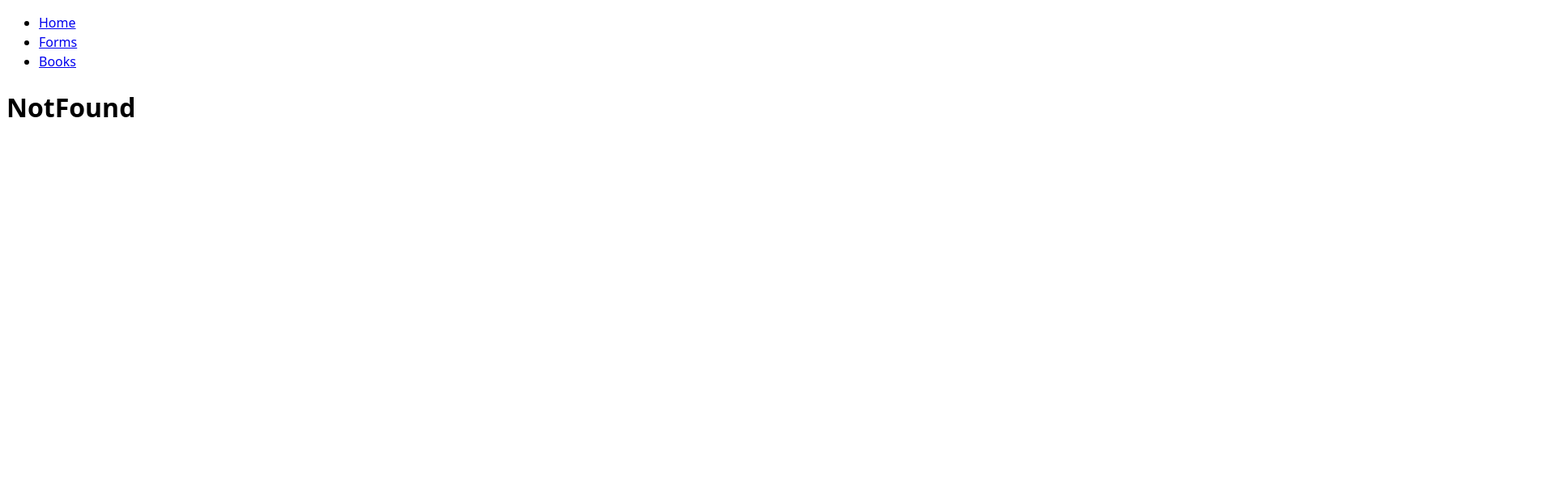
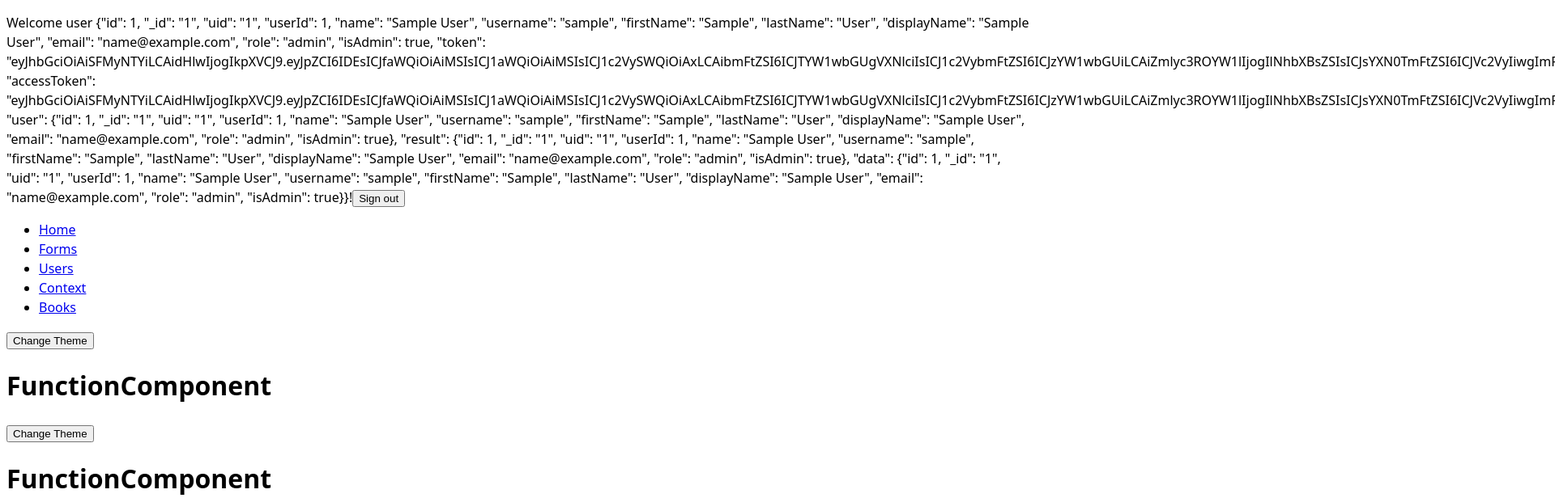
Before and after one commit to hedgehok/ru-react, a React (Vite) app: page /context in a window 1280 px wide. Shown: the top 616 px of the page at 81% size, 1920 px wide, since content can reach past the window. Built offline with nearby package versions, Linux system fonts and the light colour scheme; sample sign-in values are in the browser's storage.

Commit message:
react context

```diff
--- a/src/App.jsx
+++ b/src/App.jsx
@@ -2,29 +2,37 @@ import { Routes, Route, Link, NavLink } from "react-router-dom";
 import "./App.css";
 import { Home } from "./pages/Home";
 import { Forms } from "./pages/Forms";
+import { Context } from "./pages/Context";
 import { Books } from "./pages/Books";
 import { Book } from "./pages/Book";
 import { NotFound } from "./pages/NotFound";
 import { BooksLayout } from "./layout/BooksLayout";
+import { Users } from "./pages/Users";
+import { AuthProvider } from "./context/AuthProvider";
+import { MainLayout } from "./layout/MainLayout";
+import { Login } from "./pages/Login";
+import { PrivateRoute } from "./components/PrivateRoute";
 
 function App() {
     return (
         <>
-            <ul>
-                <li><Link to="/">Home</Link></li>
-                <li><Link to="/forms">Forms</Link></li>
-                <li><NavLink to="/books" style={({ isActive }) => isActive ? {color: 'red'} : {}}>Books</NavLink></li>
-            </ul>
+            <AuthProvider>
                 <Routes>
+                    <Route element={<MainLayout />}>
                         <Route path="/" element={<Home />}/>
                         <Route path="/forms" element={<Forms />}/>
+                        <Route path="/users" element={<PrivateRoute><Users /></PrivateRoute>}/>
+                        <Route path="/context" element={<Context />}/>
                         <Route path="/books" element={<BooksLayout />}>
                             <Route index element={<Books />}/>
                             <Route path=":id" element={<Book />}/>
                             <Route path=":id/:img?" element={<Book />}/>
                         </Route>
                         <Route path="*" element={<NotFound />}/>
+                    </Route>
+                    <Route path="/login" element={<Login />}/>
                 </Routes>
+            </AuthProvider>
         </>
     );
 }
--- /dev/null
+++ b/src/components/AuthStatus.jsx
@@ -0,0 +1,24 @@
+import { useNavigate } from "react-router-dom";
+import { useAuth } from "../context/AuthProvider";
+
+export function AuthStatus() {
+    const auth = useAuth();
+    const navigate = useNavigate();
+
+    const handleSignout = () => {
+        auth.signout(() => {
+            navigate('/');
+        });
+    }
+
+    if (auth.user === null) {
+        return <p>You are not logged in.</p>
+    }
+
+    return (
+        <p>
+            Welcome user {auth.user}!
+            <button onClick={handleSignout}>Sign out</button>
+        </p>
+    );
+}
--- /dev/null
+++ b/src/components/FunctionComponent.jsx
@@ -0,0 +1,20 @@
+import { useTheme, useThemeUpdate } from "../context/ThemeProvider";
+
+function getTheme(theme) {
+    return {
+        background: theme ? '#000000' : '#ffffff',
+        color: theme ? '#ffffff' : '#000000'
+    }
+}
+
+export function FunctionComponent() {
+    const dark = useTheme();
+    const changeTheme = useThemeUpdate();
+
+    return (
+        <div style={getTheme(dark)}>
+            <h1>FunctionComponent</h1>
+            <button onClick={changeTheme}>Change Theme</button>
+        </div>
+    );
+}
--- /dev/null
+++ b/src/components/FunctionWrapComponent.jsx
@@ -0,0 +1,16 @@
+import { useThemeUpdate } from "../context/ThemeProvider";
+import { FunctionComponent } from "./FunctionComponent";
+
+
+export function FunctionWrapComponent() {
+    const changeTheme = useThemeUpdate();
+
+    return (
+        <>
+            <button onClick={changeTheme}>Change Theme</button>
+            <FunctionComponent />
+            <FunctionComponent />
+            <FunctionComponent />
+        </>
+    );
+}
--- /dev/null
+++ b/src/components/PrivateRoute.jsx
@@ -0,0 +1,13 @@
+import { Navigate, useLocation } from "react-router-dom";
+import { useAuth } from "../context/AuthProvider";
+
+export function PrivateRoute({ children }) {
+    const auth = useAuth();
+    const location = useLocation();
+
+    if (auth.user === null) {
+        return <Navigate to="/login" state={{ from: location.pathname }} replace/>
+    }
+
+    return children;
+}
--- /dev/null
+++ b/src/context/AuthProvider.jsx
@@ -0,0 +1,35 @@
+import { createContext, use, useState } from "react";
+
+const AuthContext = createContext(null);
+
+export function useAuth() {
+    return use(AuthContext);
+}
+
+export function AuthProvider({ children }) {
+    const [user, setUser] = useState(() => localStorage.getItem('user') || null);
+
+    const signin = (newUser, callback) => {
+        setUser(newUser);
+        localStorage.setItem('user', newUser);
+        callback();
+    }
+
+    const signout = (callback) => {
+        setUser(null);
+        localStorage.removeItem('user');
+        callback();
+    }
+
+    const value = {
+        user,
+        signin,
+        signout
+    }
+
+    return (
+        <AuthContext value={value}>
+            { children }
+        </AuthContext>
+    );
+}
--- /dev/null
+++ b/src/context/ThemeProvider.jsx
@@ -0,0 +1,25 @@
+import { createContext, use, useState } from "react";
+
+const ThemeContext = createContext();
+const ThemeUpdateContext = createContext();
+
+export function useTheme() {
+    return use(ThemeContext);
+}
+
+export function useThemeUpdate() {
+    return use(ThemeUpdateContext);
+}
+
+export function ThemeProvider({ children }) {
+    const [dark, setDark] = useState(false);
+    const handleChangeDark = () => setDark(s => !s);
+
+    return (
+        <ThemeContext value={dark}>
+            <ThemeUpdateContext value={handleChangeDark}>
+                { children }
+            </ThemeUpdateContext>
+        </ThemeContext>
+    );
+}
--- /dev/null
+++ b/src/layout/MainLayout.jsx
@@ -0,0 +1,18 @@
+import { Link, NavLink, Outlet } from "react-router-dom";
+import { AuthStatus } from "../components/AuthStatus";
+
+export function MainLayout() {
+    return (
+        <>
+            <AuthStatus />
+            <ul>
+                <li><Link to="/">Home</Link></li>
+                <li><Link to="/forms">Forms</Link></li>
+                <li><Link to="/users">Users</Link></li>
+                <li><Link to="/context">Context</Link></li>
+                <li><NavLink to="/books" style={({ isActive }) => isActive ? {color: 'red'} : {}}>Books</NavLink></li>
+            </ul>
+            <Outlet />
+        </>
+    );
+}
--- /dev/null
+++ b/src/pages/Context.jsx
@@ -0,0 +1,10 @@
+import { FunctionWrapComponent } from "../components/FunctionWrapComponent";
+import { ThemeProvider } from "../context/ThemeProvider";
+
+export function Context() {
+    return (
+        <ThemeProvider>
+            <FunctionWrapComponent />
+        </ThemeProvider>
+    );
+}
--- /dev/null
+++ b/src/pages/Login.jsx
@@ -0,0 +1,36 @@
+import { useLocation, useNavigate } from "react-router-dom";
+import { useAuth } from "../context/AuthProvider";
+
+export function Login() {
+    const navigate = useNavigate();
+    const auth = useAuth();
+    const location = useLocation();
+
+    const from = location.state?.from || '/';
+
+    const handleSubmit = (event) => {
+        event.preventDefault();
+
+        const formData = new FormData(event.currentTarget);
+        const username = formData.get('username');
+
+        console.log(username);
+
+        auth.signin(username, () => {
+            navigate(from, {
+                replace: true
+            });
+        });
+    }
+
+    return (
+        <>
+            <form onSubmit={handleSubmit}>
+                <label>
+                    Username: <input type="text" name="username"></input>
+                </label>
+                <button type="submit">Login</button>
+            </form>
+        </>
+    );
+}
--- /dev/null
+++ b/src/pages/Users.jsx
@@ -0,0 +1,7 @@
+export function Users() {
+    return (
+        <>
+            <h1>Users</h1>
+        </>
+    );
+}
```
Lines whose indentation alone changed are shown as unchanged.
